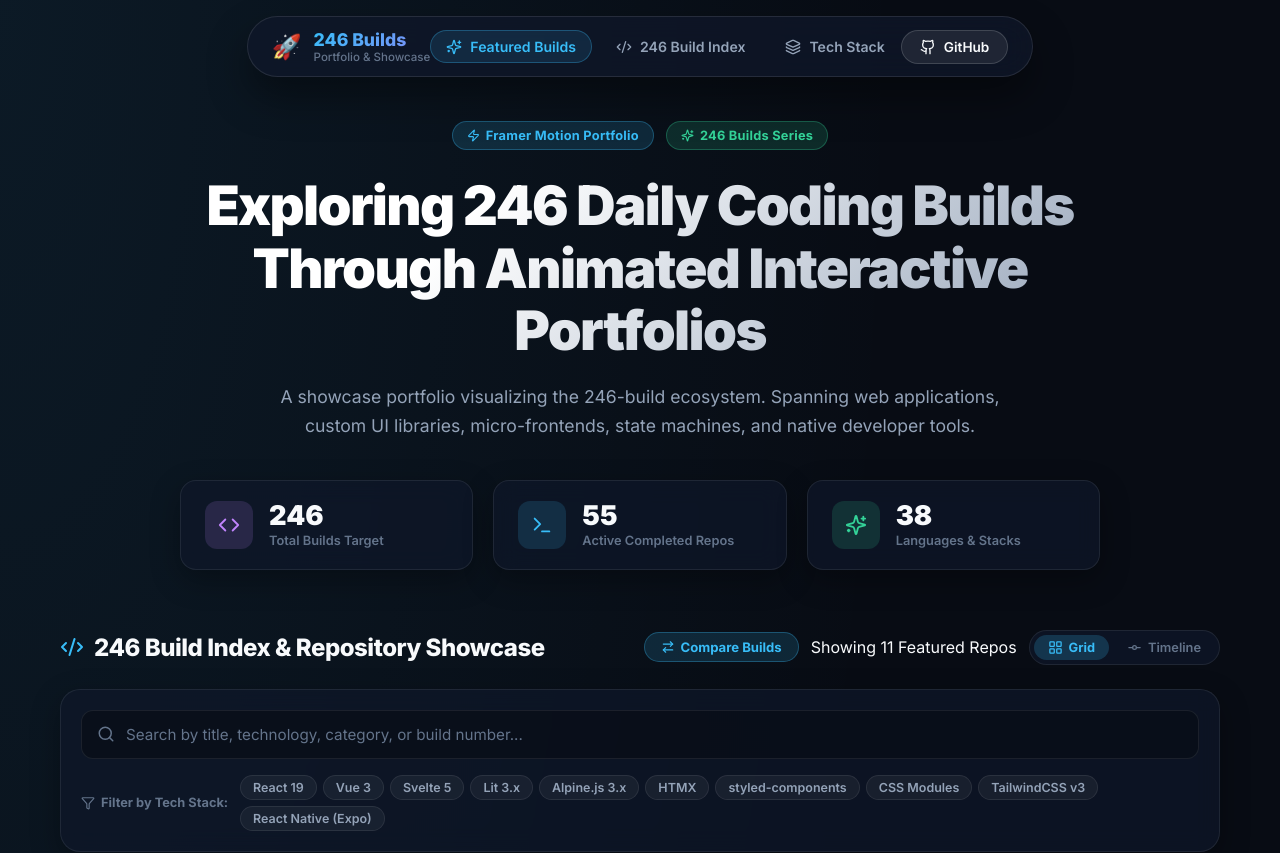
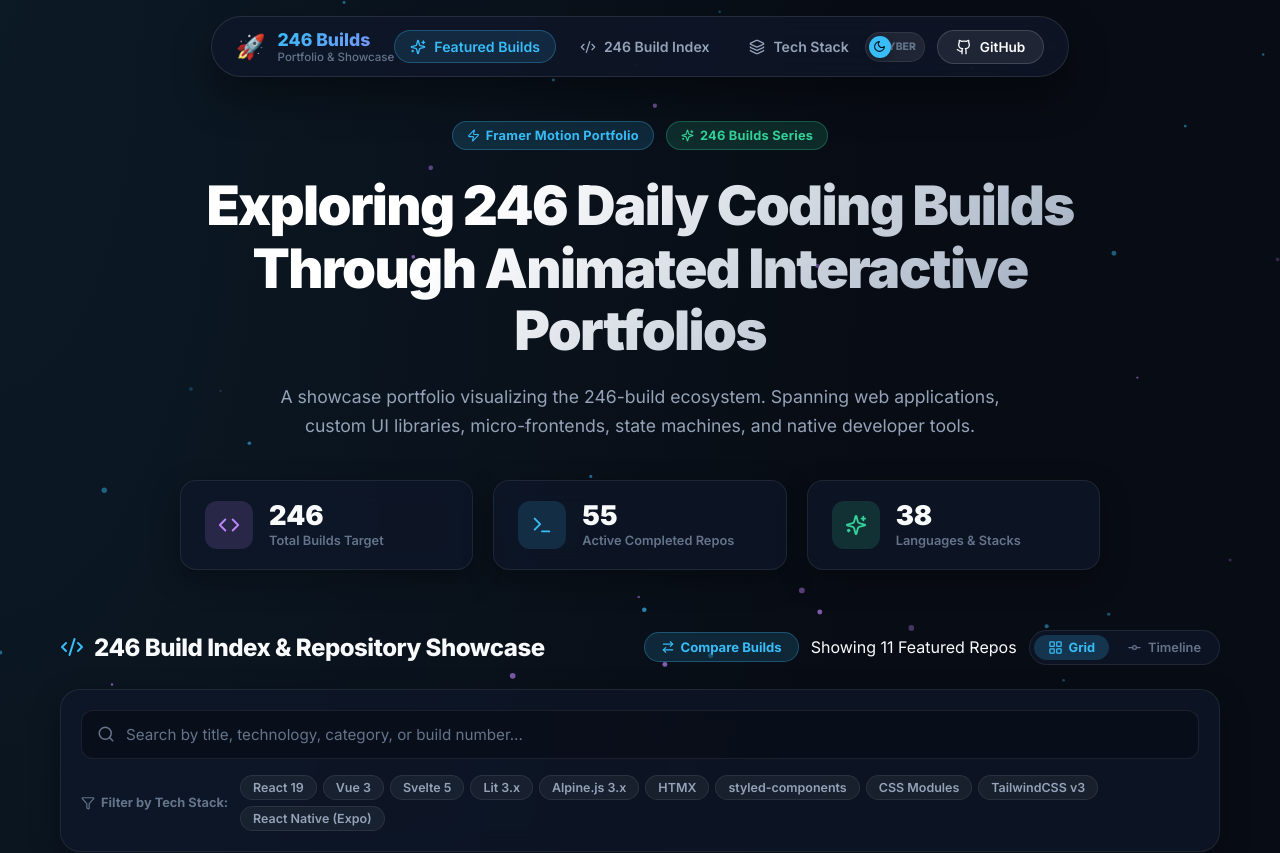
Before and after one commit to breakingthebot/framer-motion-animated-portfolio-build55, a React (Vite) app: page / in a window 1280 px wide. Shown: the top 853 px of the page. Built offline with nearby package versions, Linux system fonts and the light colour scheme.

Commit message:
feat: release v1.5.0 milestone - Custom Theme Switcher & Particle Background Canvas

```diff
--- a/src/App.jsx
+++ b/src/App.jsx
@@ -2,7 +2,7 @@
 // Main Interactive Portfolio for Build 55: 246 Builds Framer Motion Showcase.
 // Created: 2026-07-31
 
-import React, { useState } from 'react';
+import React, { useState, useEffect } from 'react';
 import { motion, AnimatePresence } from 'framer-motion';
 import { Navbar } from './components/Navbar';
 import { HeroSection } from './components/HeroSection';
@@ -13,6 +13,7 @@ import { SearchBar } from './components/SearchBar';
 import { SkillRadar } from './components/SkillRadar';
 import { TimelineView } from './components/TimelineView';
 import { CompareModal } from './components/CompareModal';
+import { ParticleCanvas } from './components/ParticleCanvas';
 import { buildsList } from './data/buildsData';
 import { Code2, Layers, ExternalLink, Github, LayoutGrid, GitCommit, ArrowRightLeft } from 'lucide-react';
 import './App.css';
@@ -25,6 +26,15 @@ export function App() {
   const [selectedProject, setSelectedProject] = useState(null);
   const [isCompareOpen, setIsCompareOpen] = useState(false);
   const [viewMode, setViewMode] = useState('grid'); // 'grid' | 'timeline'
+  const [themeMode, setThemeMode] = useState('cyber-dark'); // 'cyber-dark' | 'neon-light'
+
+  useEffect(() => {
+    document.documentElement.setAttribute('data-theme', themeMode);
+  }, [themeMode]);
+
+  const toggleTheme = () => {
+    setThemeMode((prev) => (prev === 'cyber-dark' ? 'neon-light' : 'cyber-dark'));
+  };
 
   const handleTechToggle = (tech) => {
     setSelectedTech((prev) =>
@@ -71,8 +81,16 @@ export function App() {
 
   return (
     <div className="app-layout">
+      {/* AMBIENT PARTICLE BACKGROUND CANVAS (NEW v1.5.0) */}
+      <ParticleCanvas themeMode={themeMode} />
+
       {/* GLASSMORPHIC NAVBAR */}
-      <Navbar activeSection={activeSection} setActiveSection={setActiveSection} />
+      <Navbar
+        activeSection={activeSection}
+        setActiveSection={setActiveSection}
+        themeMode={themeMode}
+        onToggleTheme={toggleTheme}
+      />
 
       {/* HERO BANNER */}
       <HeroSection />
--- a/src/components/Navbar.jsx
+++ b/src/components/Navbar.jsx
@@ -2,9 +2,10 @@
 import React from 'react';
 import { motion } from 'framer-motion';
 import { Sparkles, Code2, Layers, Github } from 'lucide-react';
+import { ThemeSwitcher } from './ThemeSwitcher';
 import './Navbar.css';
 
-export const Navbar = ({ activeSection, setActiveSection }) => {
+export const Navbar = ({ activeSection, setActiveSection, themeMode, onToggleTheme }) => {
   const navLinks = [
     { id: 'featured', label: 'Featured Builds', icon: Sparkles },
     { id: 'catalog', label: '246 Build Index', icon: Code2 },
@@ -51,6 +52,9 @@ export const Navbar = ({ activeSection, setActiveSection }) => {
           })}
         </div>
 
+        <div className="nav-right-group" style={{ display: 'flex', alignItems: 'center', gap: '12px' }}>
+          <ThemeSwitcher themeMode={themeMode} onToggleTheme={onToggleTheme} />
+
           <a
             href="https://github.com/breakingthebot"
             target="_blank"
@@ -61,6 +65,7 @@ export const Navbar = ({ activeSection, setActiveSection }) => {
             <span>GitHub</span>
           </a>
         </div>
+      </div>
     </motion.nav>
   );
 };
--- /dev/null
+++ b/src/components/ParticleCanvas.jsx
@@ -0,0 +1,79 @@
+// src/components/ParticleCanvas.jsx
+// Interactive Ambient Particle Background Canvas.
+// Created: 2026-07-31
+
+import React, { useEffect, useRef } from 'react';
+
+export const ParticleCanvas = ({ themeMode }) => {
+  const canvasRef = useRef(null);
+
+  useEffect(() => {
+    const canvas = canvasRef.current;
+    if (!canvas) return;
+    const ctx = canvas.getContext('2d');
+    let animationFrameId;
+
+    const resize = () => {
+      canvas.width = window.innerWidth;
+      canvas.height = window.innerHeight;
+    };
+    resize();
+    window.addEventListener('resize', resize);
+
+    const isDark = themeMode === 'cyber-dark';
+    const particlesCount = Math.min(Math.floor(window.innerWidth / 30), 45);
+
+    const particles = Array.from({ length: particlesCount }, () => ({
+      x: Math.random() * canvas.width,
+      y: Math.random() * canvas.height,
+      radius: Math.random() * 2 + 1,
+      dx: (Math.random() - 0.5) * 0.4,
+      dy: (Math.random() - 0.5) * 0.4,
+      alpha: Math.random() * 0.5 + 0.2,
+      color: isDark
+        ? Math.random() > 0.5 ? '#38bdf8' : '#c084fc'
+        : Math.random() > 0.5 ? '#2563eb' : '#d97706',
+    }));
+
+    const render = () => {
+      ctx.clearRect(0, 0, canvas.width, canvas.height);
+
+      particles.forEach((p) => {
+        p.x += p.dx;
+        p.y += p.dy;
+
+        if (p.x < 0) p.x = canvas.width;
+        if (p.x > canvas.width) p.x = 0;
+        if (p.y < 0) p.y = canvas.height;
+        if (p.y > canvas.height) p.y = 0;
+
+        ctx.beginPath();
+        ctx.arc(p.x, p.y, p.radius, 0, Math.PI * 2);
+        ctx.fillStyle = p.color;
+        ctx.globalAlpha = p.alpha;
+        ctx.fill();
+      });
+
+      animationFrameId = requestAnimationFrame(render);
+    };
+
+    render();
+
+    return () => {
+      window.removeEventListener('resize', resize);
+      cancelAnimationFrame(animationFrameId);
+    };
+  }, [themeMode]);
+
+  return (
+    <canvas
+      ref={canvasRef}
+      style={{
+        position: 'fixed',
+        inset: 0,
+        pointerEvents: 'none',
+        zIndex: 0,
+      }}
+    />
+  );
+};
--- /dev/null
+++ b/src/components/ThemeSwitcher.css
@@ -0,0 +1,42 @@
+/* src/components/ThemeSwitcher.css */
+.theme-switcher-track {
+  position: relative;
+  display: inline-flex;
+  align-items: center;
+  width: 60px;
+  height: 30px;
+  padding: 3px;
+  background: rgba(255, 255, 255, 0.08);
+  border: 1px solid var(--border-glass);
+  border-radius: 9999px;
+  cursor: pointer;
+  outline: none;
+  transition: border-color 0.2s ease, background-color 0.2s ease;
+}
+
+.theme-switcher-track:hover {
+  border-color: rgba(255, 255, 255, 0.25);
+}
+
+.theme-switcher-handle {
+  width: 22px;
+  height: 22px;
+  border-radius: 50%;
+  background: #38bdf8;
+  color: #041220;
+  display: flex;
+  align-items: center;
+  justify-content: center;
+  box-shadow: 0 2px 8px rgba(0, 0, 0, 0.3);
+  z-index: 2;
+}
+
+.theme-switcher-text {
+  position: absolute;
+  right: 8px;
+  font-size: 0.65rem;
+  font-weight: 800;
+  text-transform: uppercase;
+  color: var(--text-muted);
+  pointer-events: none;
+}
--- /dev/null
+++ b/src/components/ThemeSwitcher.jsx
@@ -0,0 +1,31 @@
+// src/components/ThemeSwitcher.jsx
+// Framer Motion Theme Switcher Component.
+// Created: 2026-07-31
+
+import React from 'react';
+import { motion } from 'framer-motion';
+import { Moon, Sun } from 'lucide-react';
+import './ThemeSwitcher.css';
+
+export const ThemeSwitcher = ({ themeMode, onToggleTheme }) => {
+  const isDark = themeMode === 'cyber-dark';
+
+  return (
+    <button
+      className="theme-switcher-track"
+      onClick={onToggleTheme}
+      aria-label="Toggle Theme Mode"
+    >
+      <motion.div
+        className="theme-switcher-handle"
+        animate={{ x: isDark ? 0 : 26 }}
+        transition={{ type: 'spring', stiffness: 500, damping: 30 }}
+      >
+        {isDark ? <Moon size={13} /> : <Sun size={13} />}
+      </motion.div>
+      <span className="theme-switcher-text">
+        {isDark ? 'Cyber' : 'Neon'}
+      </span>
+    </button>
+  );
+};
--- a/src/styles/index.css
+++ b/src/styles/index.css
@@ -1,7 +1,8 @@
 /* src/styles/index.css */
 /* Dark Glassmorphic Design Tokens & Animated System Rules */
 
-:root {
+:root,
+[data-theme="cyber-dark"] {
   --bg-dark: #080c14;
   --bg-card: rgba(15, 23, 42, 0.7);
   --bg-card-hover: rgba(30, 41, 59, 0.85);
@@ -20,6 +21,25 @@
   --text-muted: #64748b;
 
   --font-family: 'Inter', system-ui, -apple-system, sans-serif;
+}
+
+[data-theme="neon-light"] {
+  --bg-dark: #f0f4f9;
+  --bg-card: rgba(255, 255, 255, 0.85);
+  --bg-card-hover: rgba(241, 245, 249, 0.95);
+  --border-glass: rgba(0, 0, 0, 0.08);
+  --border-glow: rgba(37, 99, 235, 0.3);
+
+  --primary-accent: #2563eb;
+  --primary-glow: rgba(37, 99, 235, 0.2);
+  --secondary-accent: #4f46e5;
+  --success-accent: #059669;
+  --warning-accent: #d97706;
+  --purple-accent: #7c3aed;
+
+  --text-primary: #0f172a;
+  --text-secondary: #475569;
+  --text-muted: #94a3b8;
 }
 
 * {
```
Also changed, not shown: 2 other files (tests, documents, lock files or other folders). Lines whose indentation alone changed are shown as unchanged.
